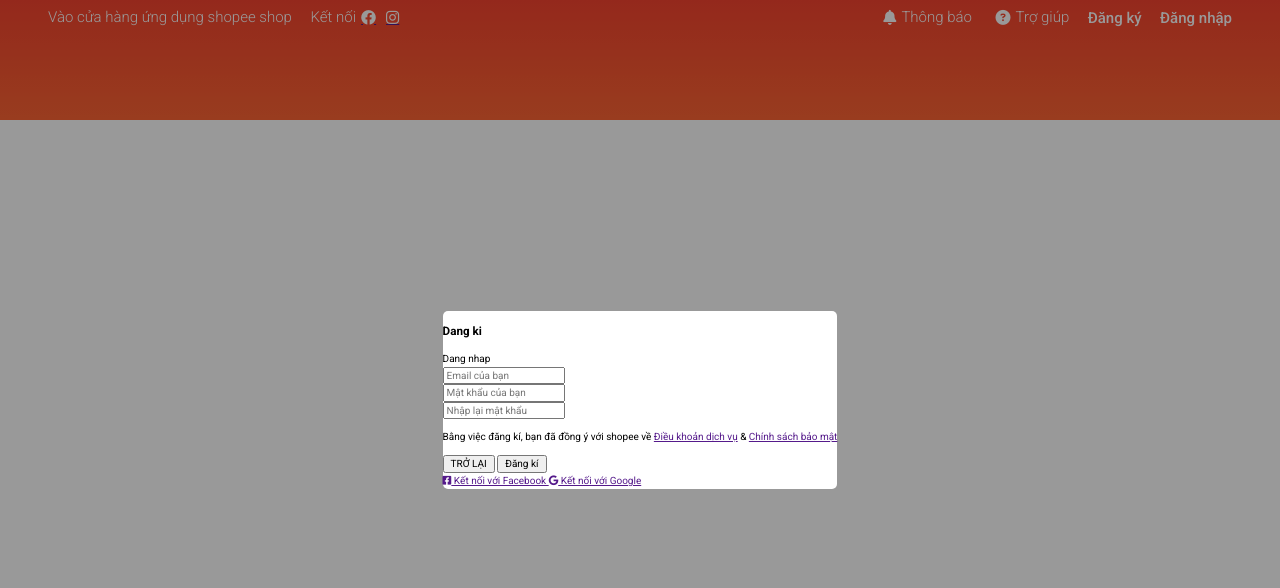
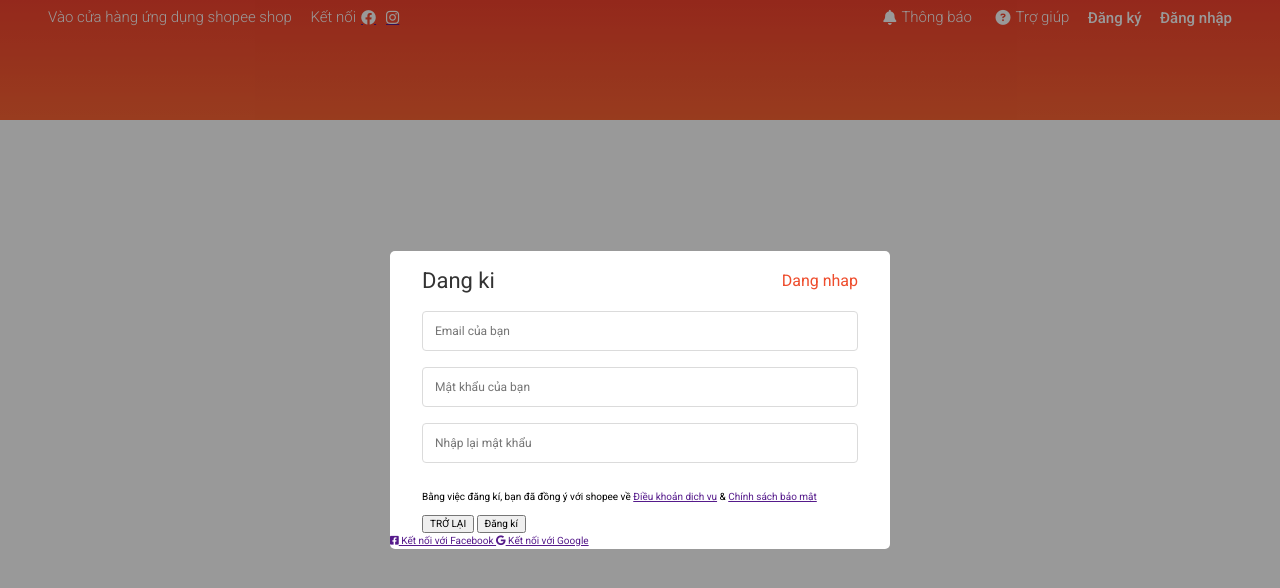
Before and after one commit to Hyzuu/Hyzuu-try-hard, a plain HTML site: page shopee/index.html in a window 1280 px wide. Drawn offline with nearby package versions, Linux system fonts and the light colour scheme.

Commit message:
dan dở auth-form

```diff
--- a/shopee/assets/css/base.css
+++ b/shopee/assets/css/base.css
@@ -4,6 +4,7 @@
     --white-color: #fff;
     --black-color: #000;
     --text-color: #333;
+    --border-color: #dbdbdb;
 }
 
 * {
--- a/shopee/assets/css/main.css
+++ b/shopee/assets/css/main.css
@@ -225,6 +225,56 @@
     text-align: center;
 }
 
+/* Authen modal */
+
+.auth-form {
+    width: 500px;
+}
+
+.auth-form__container {
+    padding: 0 32px;
+}
+
+.auth-form__header {
+    display: flex;
+    align-items: center;
+    justify-content: space-between;
+}
+
+.auth-form__heading {
+    font-size: 2.2rem;
+    font-weight: 400;
+    color: var(--text-color);
+}
+
+.auth-form__switch-btn {
+    font-size: 1.6rem;
+    font-weight: 400;
+    color: var(--primary-color);
+    cursor: pointer;
+}
+
+.auth-form__form {
+
+}
+
+.auth-form__group {
+}
+
+.auth-form__input {
+    width: 100%;
+    height: 40px;
+    margin-bottom: 1.6rem;
+    padding: 0 1.2rem;
+    font-size: 1.2rem;
+    border-radius: 4px;
+    border: 1px solid var(--border-color);
+    outline: none;
+}
+
+.auth-form__input:focus {
+    border-color: #888;
+}
 
 .cotainer {
 
--- a/shopee/index.html
+++ b/shopee/index.html
@@ -118,6 +118,8 @@
                 <!-- Authen form -->
 
                 <div class="auth-form">
+
+                    <div class="auth-form__container">
                         <div class="auth-form__header">
                             <h3 class="auth-form__heading">Dang ki</h3>
                             <span class="auth-form__switch-btn">Dang nhap</span>
@@ -149,7 +151,7 @@
                             <button class="btn">TRỞ LẠI</button>
                             <button class="btn btn--primary">Đăng kí</button>
                         </div>
-
+                    </div>
                     <div class="auth-form__socials">
                         <a href="" class="btn btn--width-icon">
                             <i class="fa-brands fa-square-facebook"></i>
```
Lines whose indentation alone changed are shown as unchanged.
